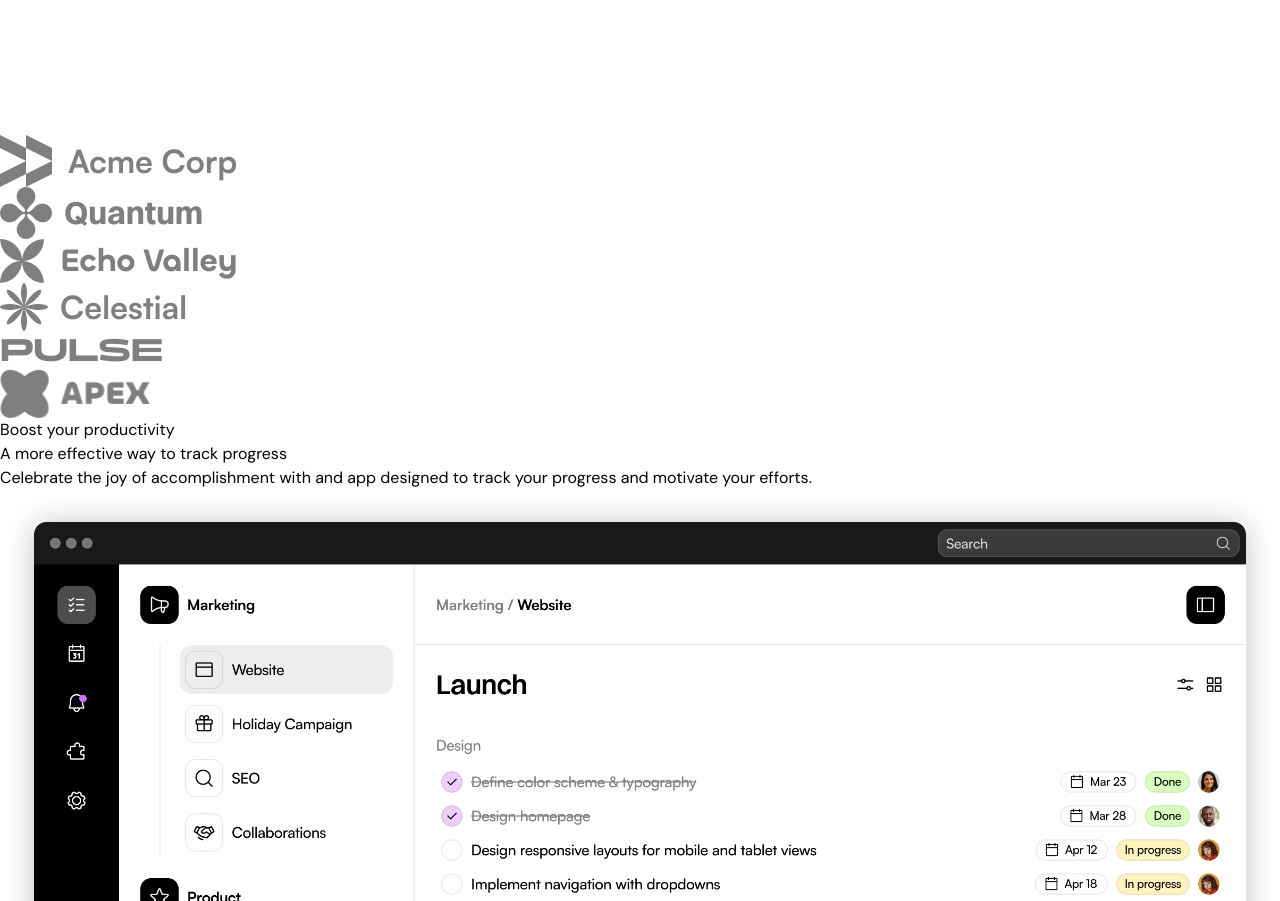
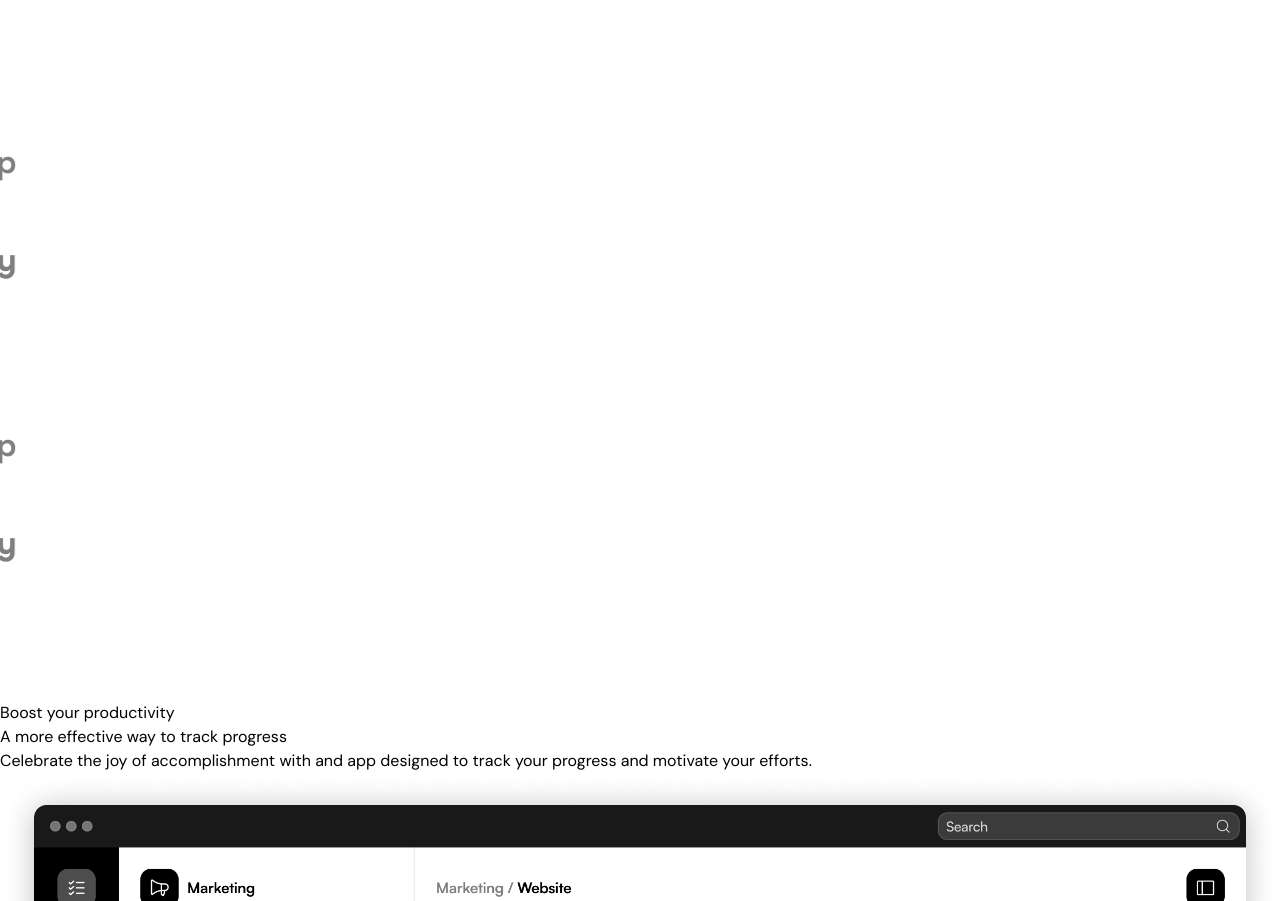
Before and after one commit to SayagoDev/tribe_landing_page, a Next.js app: page / in a window 1280 px wide. Shown: the part 3160-4061 px from the top of the page. Built offline with nearby package versions, Linux system fonts and the light colour scheme.

Commit message:
add logoTicker animation

```diff
--- a/src/sections/LogoTicker.tsx
+++ b/src/sections/LogoTicker.tsx
@@ -1,3 +1,5 @@
+"use client";
+
 import acmeLogo from "@/assets/logo-acme.png";
 import quantumLogo from "@/assets/logo-quantum.png";
 import echoLogo from "@/assets/logo-echo.png";
@@ -5,13 +7,26 @@
 import pulseLogo from "@/assets/logo-pulse.png";
 import apexLogo from "@/assets/logo-apex.png";
 import Image from "next/image";
+import { motion } from "framer-motion";
 
 export const LogoTicker = () => {
   return (
     <div className="py-8 md:py-12 bg-white ">
       <div className="container">
         <div className="flex overflow-hidden [mask-image:linear-gradient(to_right,transparent,black,transparent)]">
-          <div className="flex gap-14 flex-none">
+          {/* We add pr-14 to the parent div to create a gap between the logos and make the animation smoother */}
+          <motion.div
+            className="flex gap-14 flex-none pr-14"
+            animate={{
+              translateX: "-50%",
+            }}
+            transition={{
+              duration: 20,
+              repeat: Infinity,
+              ease: "linear",
+              repeatType: "loop",
+            }}
+          >
             <Image
               src={acmeLogo}
               className="logo-ticker-image"
@@ -42,7 +57,40 @@
               className="logo-ticker-image"
               alt="Apex Logo"
             />
-          </div>
+
+            {/* Duplicate the logos to create a seamless loop */}
+
+            <Image
+              src={acmeLogo}
+              className="logo-ticker-image"
+              alt="Acme Logo"
+            />
+            <Image
+              src={quantumLogo}
+              className="logo-ticker-image"
+              alt="Quantum Logo"
+            />
+            <Image
+              src={echoLogo}
+              className="logo-ticker-image"
+              alt="Echo Logo"
+            />
+            <Image
+              src={celestialLogo}
+              className="logo-ticker-image"
+              alt="Celestial Logo"
+            />
+            <Image
+              src={pulseLogo}
+              className="logo-ticker-image"
+              alt="Pulse Logo"
+            />
+            <Image
+              src={apexLogo}
+              className="logo-ticker-image"
+              alt="Apex Logo"
+            />
+          </motion.div>
         </div>
       </div>
     </div>
```
